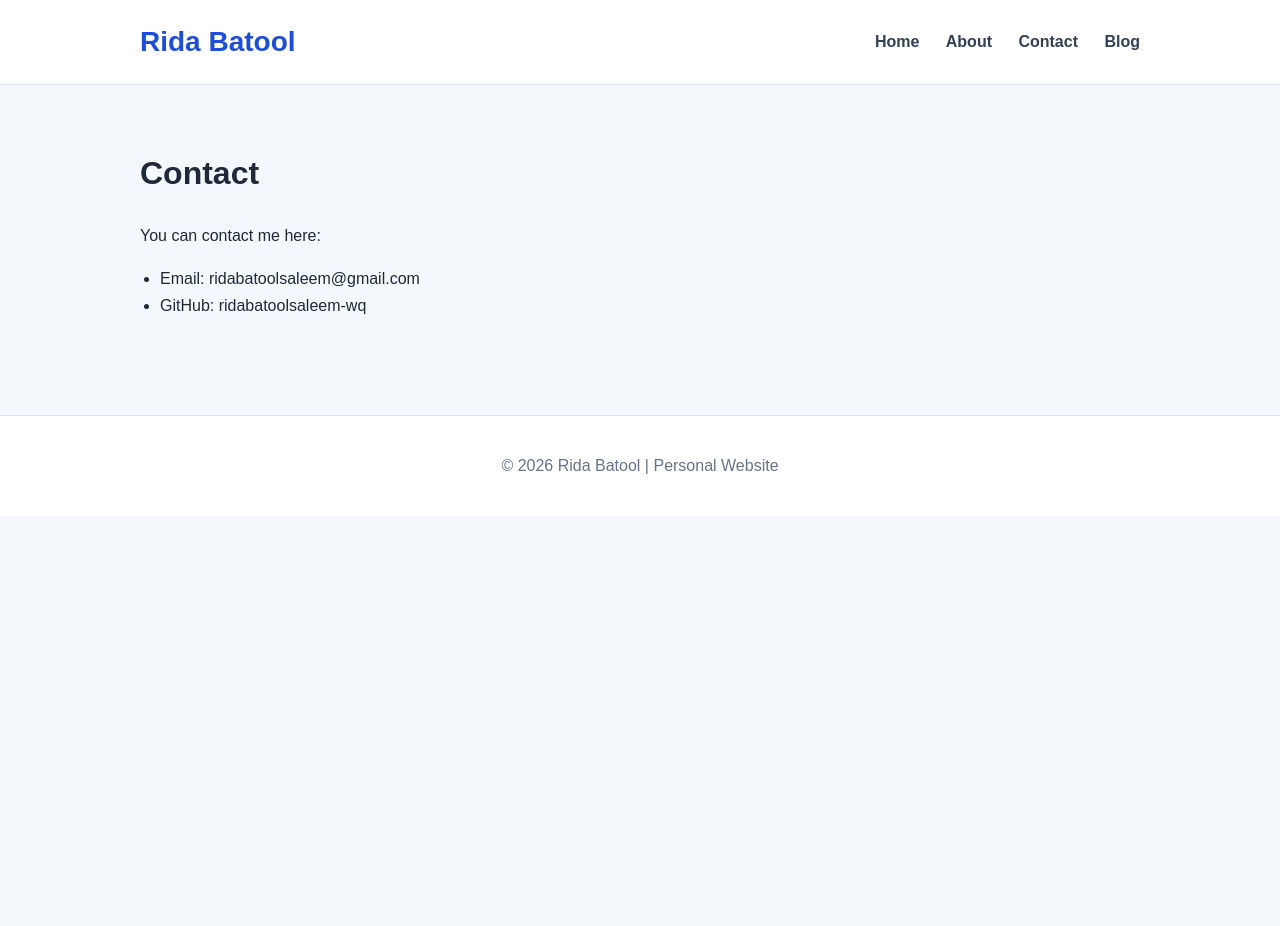
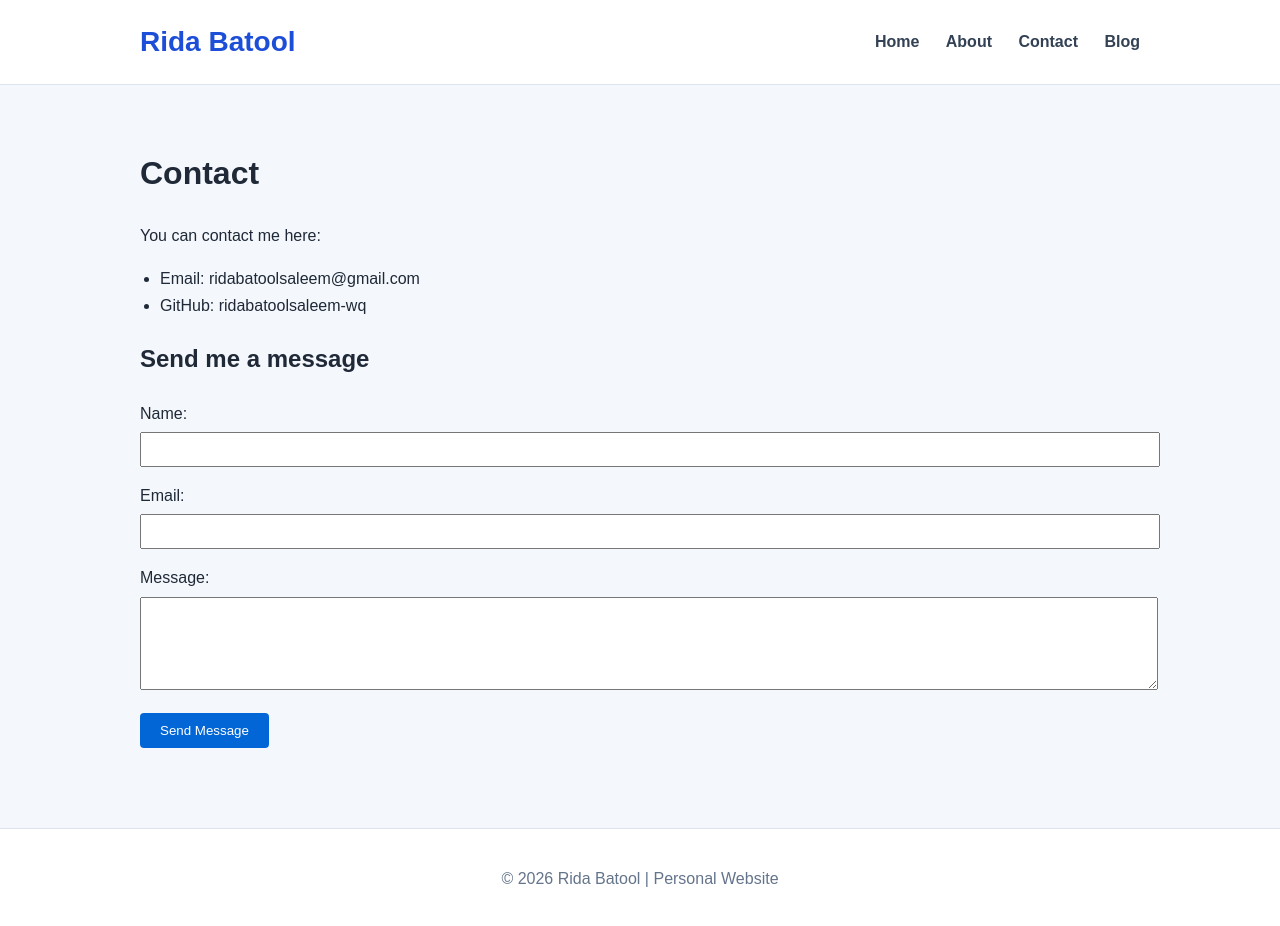
Before and after one commit to ridabatoolsaleem-wq/rida_batool, a Jekyll site: the page built from contact.md, in a window 1280 px wide and 928 px high. Built offline with Jekyll 4.4.1, drawn with Linux system fonts in a browser that asks for light colours.

Commit message:
Add contact form to contact.md

```diff
--- a/contact.md
+++ b/contact.md
@@ -10,3 +10,24 @@ You can contact me here:
 
 - Email: ridabatoolsaleem@gmail.com
 - GitHub: ridabatoolsaleem-wq
+
+## Send me a message
+
+<form>
+  <div>
+    <label for="name">Name:</label><br>
+    <input type="text" id="name" name="name" style="width: 100%; padding: 8px; margin: 5px 0 15px 0;">
+  </div>
+
+  <div>
+    <label for="email">Email:</label><br>
+    <input type="email" id="email" name="email" style="width: 100%; padding: 8px; margin: 5px 0 15px 0;">
+  </div>
+
+  <div>
+    <label for="message">Message:</label><br>
+    <textarea id="message" name="message" rows="5" style="width: 100%; padding: 8px; margin: 5px 0 15px 0;"></textarea>
+  </div>
+
+  <button type="button" style="background-color: #0366d6; color: white; padding: 10px 20px; border: none; border-radius: 4px; cursor: pointer;">Send Message</button>
+</form>
```
